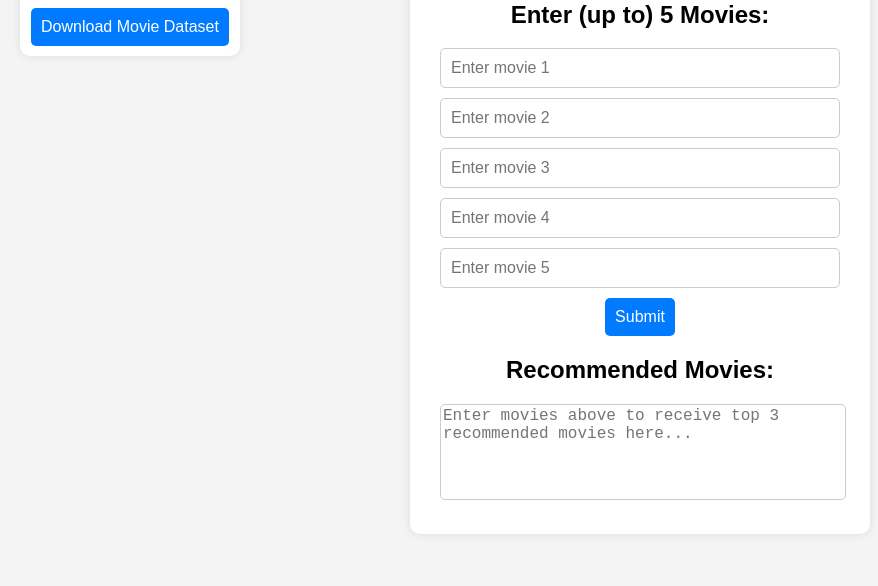
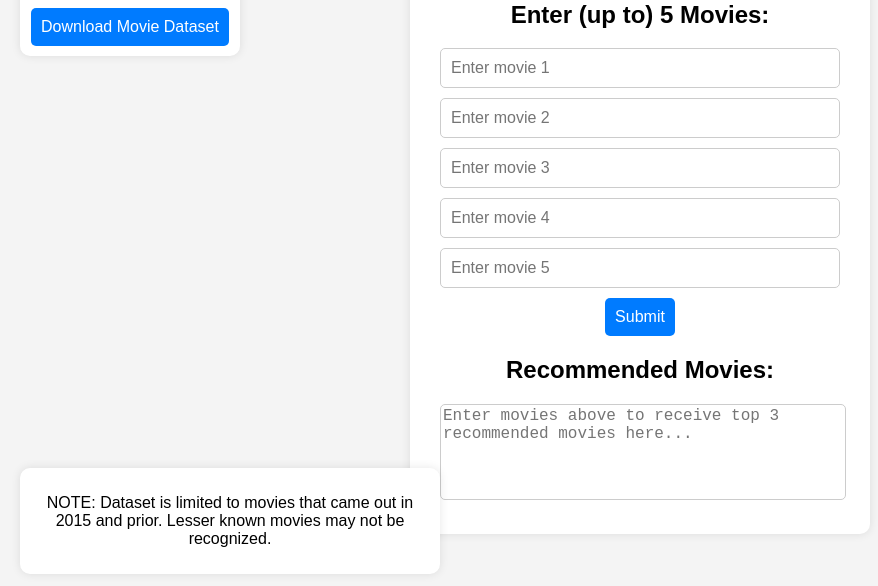
Before and after one commit to hendrici/gcloud-movie-picker, a website: page web-app/public/index.html in a window 1280 px wide. Shown: the part 206-792 px from the top of the page, without its empty margins (0-878 px from the left). Drawn offline with Linux system fonts and the light colour scheme.

Commit message:
switch to new dataset, remove data from repo

```diff
--- a/web-app/public/index.html
+++ b/web-app/public/index.html
@@ -10,7 +10,7 @@
     <div class="container1">
         <h4> Isaiah Hendrick</h4>
         <h4> CIS 655: Cloud Applications Development</h4>
-        <h5> Dataset courtesy of <a href="https://www.kaggle.com/datasets/joebeachcapital/top-10000-most-popular-movies-from-imdb?resource=download">Kaggle</a></h5>
+        <h5> Dataset courtesy of <a href="https://www.kaggle.com/datasets/grouplens/movielens-20m-dataset">Kaggle</a></h5>
         <button type="btn" id="download-btn" onclick="downloadDataset()">Download Movie Dataset</button>
     </div>
     <div class="container2">
@@ -31,7 +31,9 @@
         <h2>Recommended Movies:</h2>
         <textarea id="recommendation_movies" rows="5" placeholder="Enter movies above to receive top 3 recommended movies here..." readonly></textarea>
     </div>
-
+    <div class="container3">
+        <p>NOTE: Dataset is limited to movies that came out in 2015 and prior. Lesser known movies may not be recognized.</p>
+    </div>
     <script>
         function sendMovies() {
             const submitButton = document.getElementById("submit-btn");
--- a/web-app/public/styles.css
+++ b/web-app/public/styles.css
@@ -32,6 +32,20 @@ body {
     text-align: center;
     max-width: 400px;
     width: 100%;
+}
+
+.container3 {
+    position: fixed;
+    bottom: 20px;
+    left: 20px;
+    background: white;
+    padding: 10px;
+    box-shadow: 0 0 10px rgba(0, 0, 0, 0.1);
+    border-radius: 10px;
+    text-align: center;
+    max-width: 400px;
+    width: 100%;
+    margin-right: 20px;
 }
 
 /* Input Text */
```
Also changed, not shown: README.md, 2 other files.
